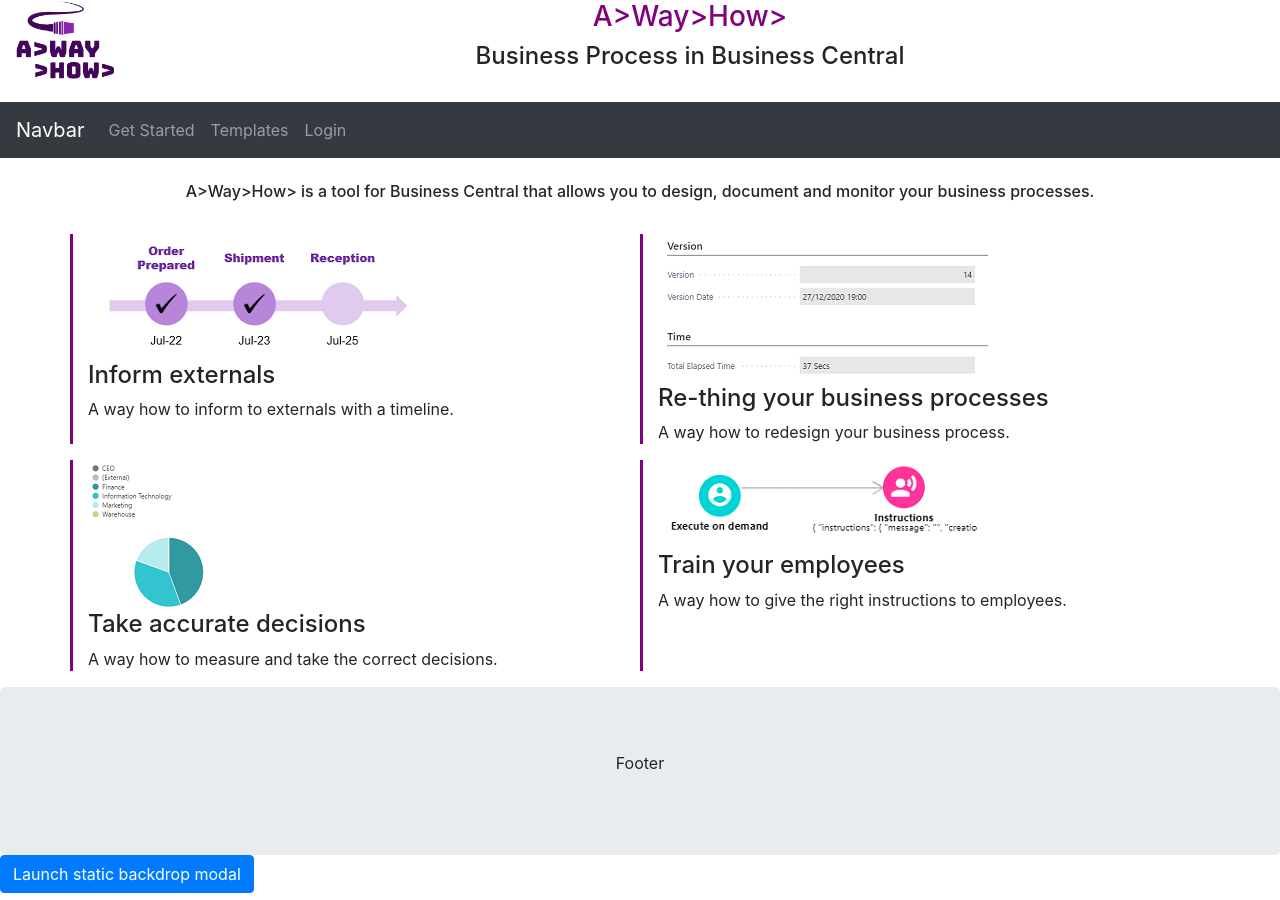
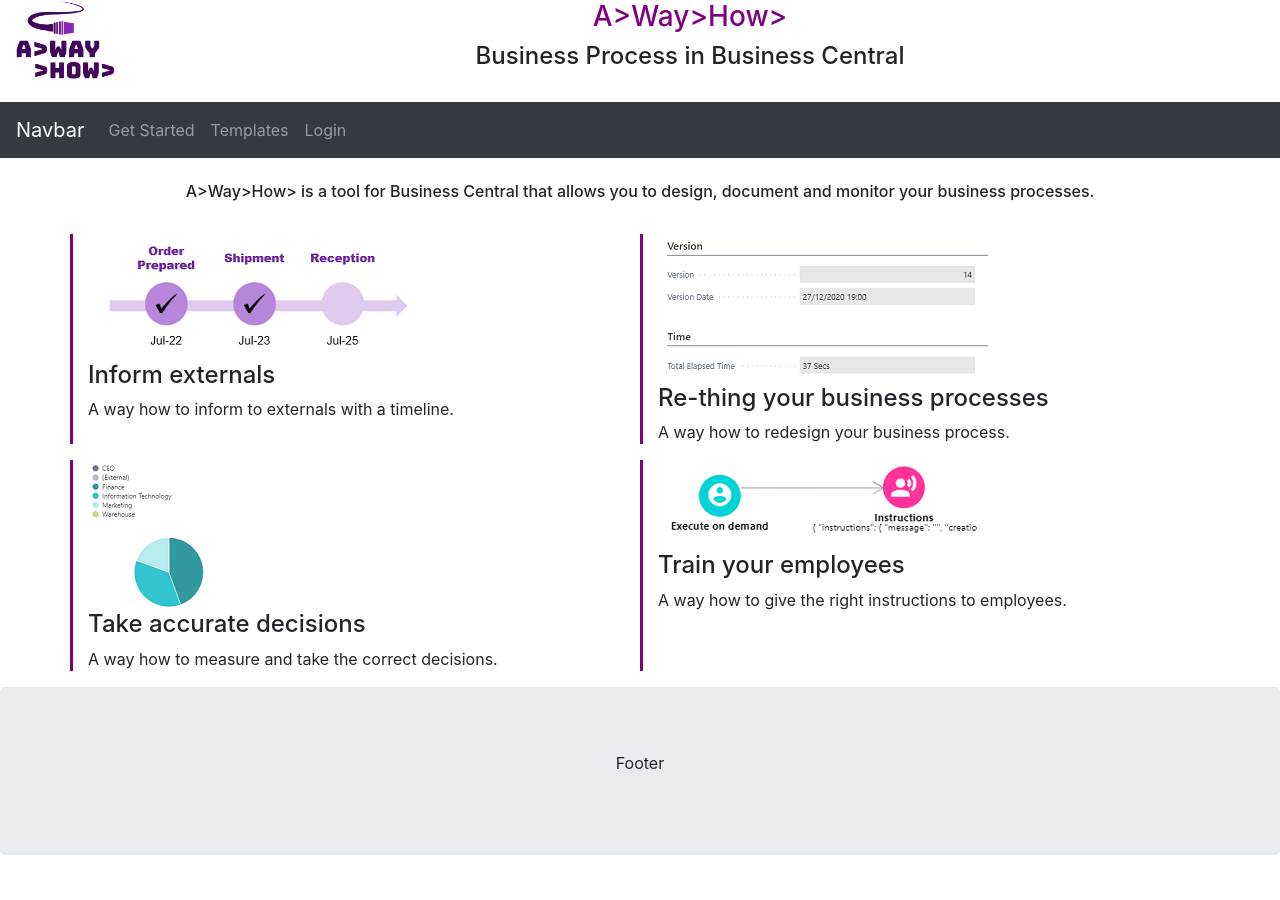
Before and after one commit to awayhow/awayhow.github.io, a Jekyll site: the page built from index.html, in a window 1280 px wide. Built offline with Jekyll 4.4.1, drawn with Linux system fonts in a browser that asks for light colours; some of the changed lines change nothing that is shown.

Commit message:
cookMan6

```diff
--- a/_includes/cookConsMan.html
+++ b/_includes/cookConsMan.html
@@ -1,8 +1,8 @@
-<div id="cookConsMan">
+<!-- <div id="cookConsMan">
     <button type="button" class="btn btn-primary" data-toggle="modal" data-target="#staticBackdrop">
         Launch static backdrop modal
     </button>
-</div>
+</div> -->
 
 <!-- Modal -->
 <div class="modal fade" id="staticBackdrop" data-backdrop="static" data-keyboard="false" tabindex="-1" aria-labelledby="staticBackdropLabel" aria-hidden="true">
@@ -28,13 +28,14 @@
 <script>
     'use strict';
 
-    document.getElementById("cookConsMan").style.display = "none";
+    // document.getElementById("cookConsMan").style.display = "none";
     if (!GetCookieConsent()) {
         // document.getElementById("cookConsMan").innerHTML = "Manage Cookie Consent";
-        document.getElementById("cookConsMan").style.display = "block";
+        // document.getElementById("cookConsMan").style.display = "block";
         // var attr = document.getElementById("staticBackdrop").attributes;
         // if (attr['aria-hidden'].value == "true")
         // document.getElementById("staticBackdrop").setAttribute("aria-hidden", "false");
+        $('#staticBackdrop').modal();
     }
 
     function GetCookieConsent() {
@@ -47,4 +48,8 @@
             return true;
         }
     }
+
+    $('#staticBackdrop').on('hidden.bs.modal', function (e) {
+        alert('Se ha cerrado');
+    })
 </script>
```
